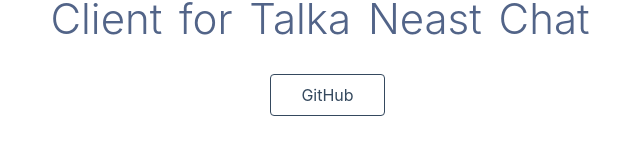
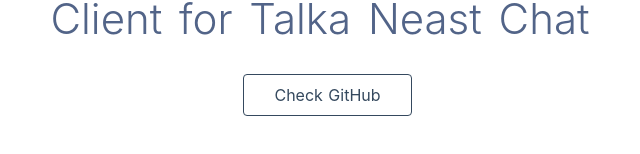
Before and after one commit to sniperkit/talkaneast, a Nuxt app in the folder frontend/vue.js_client/talkaclient/: page / in a window 1280 px wide. Shown: the part 406-560 px from the top of the page, without its empty margins (320-960 px from the left). Built offline with nearby package versions, Linux system fonts and the light colour scheme.

Commit message:
Set favicon :))

```diff
--- a/frontend/vue.js_client/talkaclient/nuxt.config.js
+++ b/frontend/vue.js_client/talkaclient/nuxt.config.js
@@ -3,14 +3,14 @@
   ** Headers of the page
   */
   head: {
-    title: 'Talka Client',
+    title: 'Talka Cient',
     meta: [
       { charset: 'utf-8' },
       { name: 'viewport', content: 'width=device-width, initial-scale=1' },
       { hid: 'description', name: 'description', content: 'Client for Talka Neast chat' }
     ],
     link: [
-      { rel: 'icon', type: 'image/x-icon', href: '/' }
+      { rel: 'icon', type: 'image/x-icon', href: '/favicon.ico' }
     ]
   },
   /*
--- a/frontend/vue.js_client/talkaclient/pages/index.vue
+++ b/frontend/vue.js_client/talkaclient/pages/index.vue
@@ -11,7 +11,7 @@
         <a
           href="https://github.com/NNeast/talkaneast"
           target="_blank"
-          class="button--grey">GitHub</a>
+          class="button--grey">Check GitHub</a>
       </div>
     </div>
   </section>
```
Also changed, not shown: 1 other file (tests, documents, lock files or other folders).
